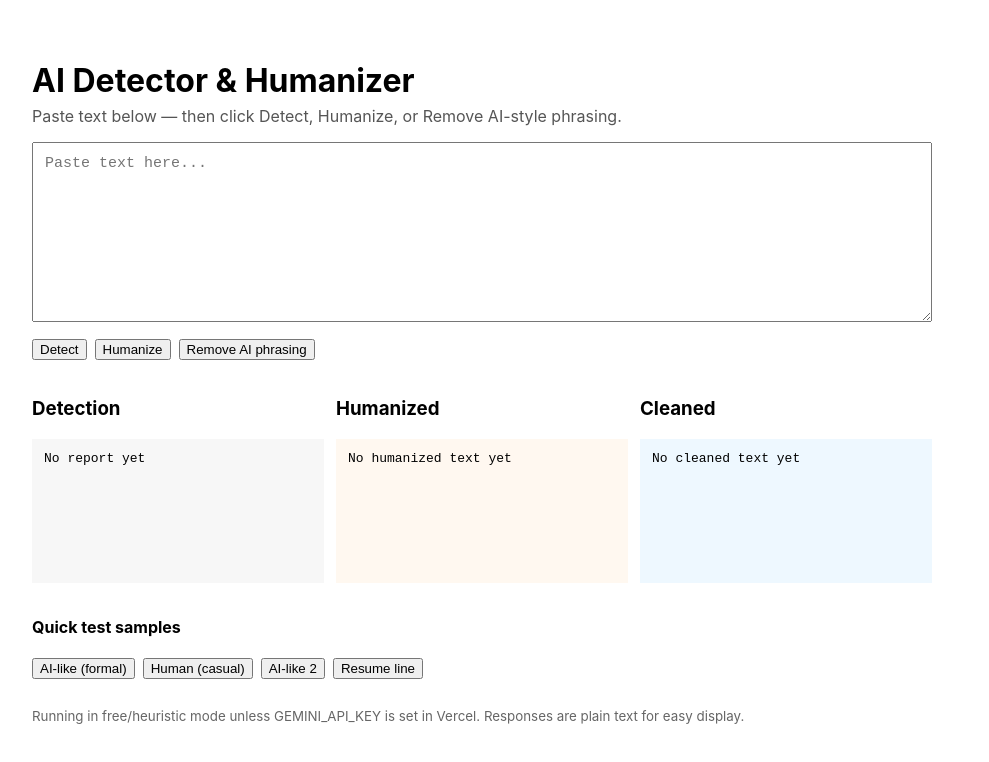
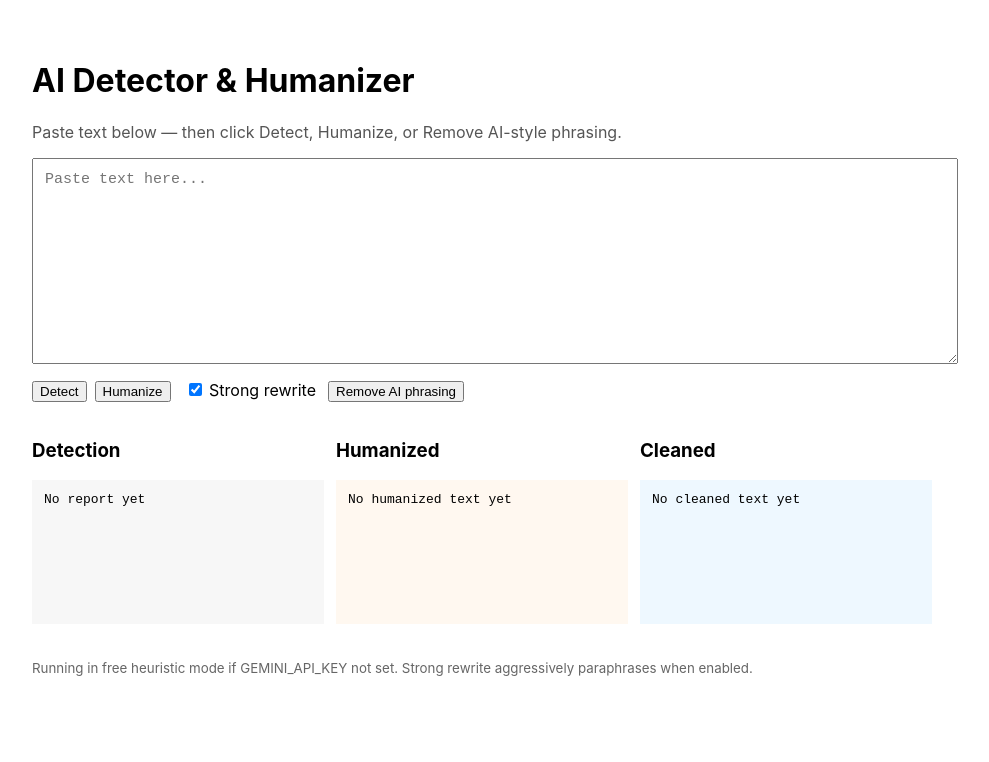
Before and after one commit to Narendraa-J/ai-detector-web-full, a Next.js app in the folder ai-detector-web-full/: page / in a window 1280 px wide. Shown: the top 762 px of the page, without its empty margins (158-1147 px from the left). Built offline with nearby package versions, Linux system fonts and the light colour scheme.

Commit message:
Update index.js

```diff
--- a/ai-detector-web-full/pages/index.js
+++ b/ai-detector-web-full/pages/index.js
@@ -1,12 +1,13 @@
 // pages/index.js
 import { useState } from "react";
 
-export default function Home() {
+export default function Home(){
   const [text, setText] = useState("");
   const [report, setReport] = useState("No report yet");
   const [human, setHuman] = useState("No humanized text yet");
   const [cleaned, setCleaned] = useState("No cleaned text yet");
   const [loading, setLoading] = useState(false);
+  const [strong, setStrong] = useState(true);
 
   const postText = async (path) => {
     setLoading(true);
@@ -16,13 +17,10 @@ export default function Home() {
         headers: { "Content-Type": "application/json" },
         body: JSON.stringify({ text })
       });
-      const body = await resp.text();
-      return body;
+      return await resp.text();
     } catch (e) {
       return "Request failed: " + (e.message || e);
-    } finally {
-      setLoading(false);
-    }
+    } finally { setLoading(false); }
   };
 
   const handleDetect = async () => {
@@ -35,66 +33,51 @@ export default function Home() {
   const handleHumanize = async () => {
     if (!text.trim()) return alert("Paste text to humanize");
     setHuman("Processing...");
-    const out = await postText("/api/humanize-text");
+    const mode = strong ? "?mode=strong" : "";
+    const out = await postText("/api/humanize-text" + mode);
     setHuman(out);
   };
 
-  const handleRemoveAi = async () => {
+  const handleRemove = async () => {
     if (!text.trim()) return alert("Paste text to clean");
     setCleaned("Processing...");
     const out = await postText("/api/remove-ai-text");
     setCleaned(out);
   };
 
-  const sampleFill = (s) => setText(s);
+  return (
+    <main style={{ fontFamily: "Inter, system-ui, sans-serif", maxWidth:900, margin:"20px auto", padding:20 }}>
+      <h1>AI Detector & Humanizer</h1>
+      <p style={{ color:"#555" }}>Paste text below — then click Detect, Humanize, or Remove AI-style phrasing.</p>
 
-  return (
-    <main style={{ fontFamily: "Inter, system-ui, sans-serif", maxWidth: 900, margin: "20px auto", padding: 20 }}>
-      <h1 style={{ marginBottom: 6 }}>AI Detector & Humanizer</h1>
-      <p style={{ color: "#555", marginTop: 0 }}>Paste text below — then click Detect, Humanize, or Remove AI-style phrasing.</p>
+      <textarea value={text} onChange={e=>setText(e.target.value)} placeholder="Paste text here..." style={{ width:"100%", minHeight:180, padding:12, fontSize:15 }} />
 
-      <textarea
-        value={text}
-        onChange={(e) => setText(e.target.value)}
-        placeholder="Paste text here..."
-        style={{ width: "100%", minHeight: 180, padding: 12, fontSize: 15, boxSizing: "border-box" }}
-      />
-
-      <div style={{ marginTop: 12 }}>
-        <button onClick={handleDetect} disabled={loading} style={{ marginRight: 8 }}>Detect</button>
-        <button onClick={handleHumanize} disabled={loading} style={{ marginRight: 8 }}>Humanize</button>
-        <button onClick={handleRemoveAi} disabled={loading}>Remove AI phrasing</button>
+      <div style={{ marginTop:12 }}>
+        <button onClick={handleDetect} disabled={loading} style={{ marginRight:8 }}>Detect</button>
+        <button onClick={handleHumanize} disabled={loading} style={{ marginRight:8 }}>Humanize</button>
+        <label style={{ marginRight:12, marginLeft:6 }}>
+          <input type="checkbox" checked={strong} onChange={e=>setStrong(e.target.checked)} /> Strong rewrite
+        </label>
+        <button onClick={handleRemove} disabled={loading}>Remove AI phrasing</button>
       </div>
 
-      <div style={{ display: "flex", gap: 12, marginTop: 18, alignItems: "flex-start" }}>
-        <div style={{ flex: 1 }}>
+      <div style={{ display:"flex", gap:12, marginTop:18, alignItems:"flex-start" }}>
+        <div style={{ flex:1 }}>
           <h3>Detection</h3>
-          <pre style={{ background: "#f7f7f7", padding: 12, minHeight: 120, whiteSpace: "pre-wrap" }}>{report}</pre>
+          <pre style={{ background:"#f7f7f7", padding:12, minHeight:120, whiteSpace:"pre-wrap" }}>{report}</pre>
         </div>
-
-        <div style={{ flex: 1 }}>
+        <div style={{ flex:1 }}>
           <h3>Humanized</h3>
-          <pre style={{ background: "#fff8f0", padding: 12, minHeight: 120, whiteSpace: "pre-wrap" }}>{human}</pre>
+          <pre style={{ background:"#fff8f0", padding:12, minHeight:120, whiteSpace:"pre-wrap" }}>{human}</pre>
         </div>
-
-        <div style={{ flex: 1 }}>
+        <div style={{ flex:1 }}>
           <h3>Cleaned</h3>
-          <pre style={{ background: "#eef8ff", padding: 12, minHeight: 120, whiteSpace: "pre-wrap" }}>{cleaned}</pre>
+          <pre style={{ background:"#eef8ff", padding:12, minHeight:120, whiteSpace:"pre-wrap" }}>{cleaned}</pre>
         </div>
       </div>
 
-      <section style={{ marginTop: 20 }}>
-        <h4>Quick test samples</h4>
-        <div style={{ display: "flex", gap: 8, flexWrap: "wrap" }}>
-          <button onClick={() => sampleFill("I am delighted to present this analysis on the subject. In conclusion, it is evident that the model demonstrates high performance across metrics.")}>AI-like (formal)</button>
-          <button onClick={() => sampleFill("Had a great lunch with friends. The weather was perfect and we laughed a lot.")}>Human (casual)</button>
-          <button onClick={() => sampleFill("In conclusion, therefore, it is clear that the results indicate a strong trend for the industry as a whole.")}>AI-like 2</button>
-          <button onClick={() => sampleFill("Managed migrations for backend systems using Node.js and AWS. Improved performance by 30%.")}>Resume line</button>
-        </div>
-      </section>
-
-      <footer style={{ marginTop: 26, color: "#666" }}>
-        <small>Running in free/heuristic mode unless GEMINI_API_KEY is set in Vercel. Responses are plain text for easy display.</small>
+      <footer style={{ marginTop:20, color:"#666" }}>
+        <small>Running in free heuristic mode if GEMINI_API_KEY not set. Strong rewrite aggressively paraphrases when enabled.</small>
       </footer>
     </main>
   );
```
